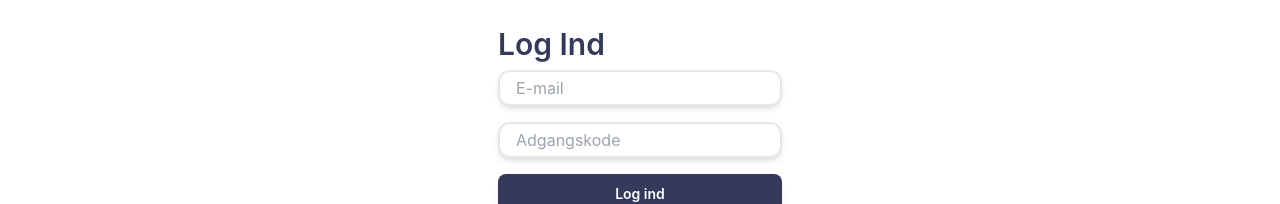
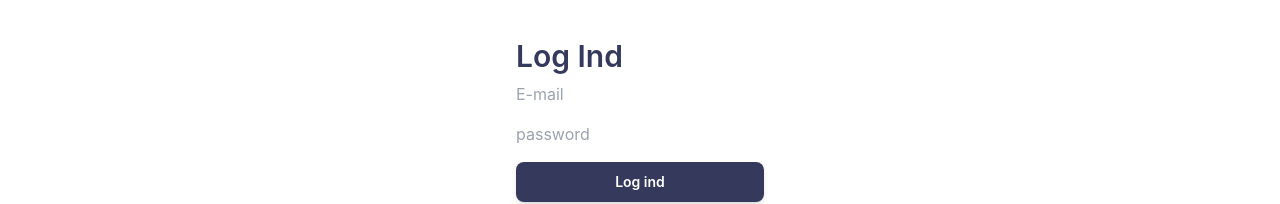
Before and after one commit to cphbusiness-daos/daos-frontend, a React (Vite) app: page /auth/login in a window 1280 px wide. Shown: the part 200-404 px from the top of the page. Built offline with nearby package versions, Linux system fonts and the light colour scheme.

Commit message:
error with unsafe assignment of an "any" value

```diff
--- a/src/components/InputField.tsx
+++ /dev/null
@@ -1,27 +0,0 @@
-import { type FieldValues, type Path,type UseFormRegister } from "react-hook-form";
-
-import { cn } from "~/util/utils";
-
-type InputProps<T extends FieldValues> = {
-  name: Path<T>;
-  placeholder: string;
-  register: UseFormRegister<T>;
-  className?: string;
-} & React.ComponentPropsWithoutRef<"input">;
-
-export function Input<T extends FieldValues>({
-  name,
-  placeholder,
-  register,
-  className,
-  ...rest
-}: InputProps<T>) {
-  return (
-    <input
-      {...register(name)}
-      placeholder={placeholder}
-      className={cn("rounded-xl border-2 px-4 py-1 shadow-md focus:outline-none", className)}
-      {...rest}
-    />
-  );
-}
--- a/src/routes/auth/login.tsx
+++ b/src/routes/auth/login.tsx
@@ -4,7 +4,6 @@ import { useForm } from "react-hook-form";
 import { getSession } from "~/common/get-session";
 import { Button } from "~/components/Button";
 import { Heading } from "~/components/Heading";
-import { Input } from "~/components/InputField";
 
 export const Route = createFileRoute("/auth/login")({
   component: LoginPage,
@@ -16,8 +15,13 @@ export const Route = createFileRoute("/auth/login")({
   },
 });
 
+type LoginFormValues = {
+  email: string;
+  password: string;
+};
+
 function LoginPage() {
-  const { register, handleSubmit } = useForm();
+  const { register, handleSubmit } = useForm<LoginFormValues>();
 
   return (
     <div className="flex h-[calc(100vh-20rem)] items-center justify-center">
@@ -30,8 +34,16 @@ function LoginPage() {
           })}
           className="flex flex-col gap-4"
         >
-          <Input name="email" placeholder="E-mail" register={register} type="email"></Input>
-          <Input name="password" placeholder="Adgangskode" register={register} type="password"></Input>
+          <input
+            type="email"
+            placeholder="E-mail"
+            {...register("email", { required: true })}
+          />
+          <input
+            type="password"
+            placeholder="password"
+            {...register("password", { required: true })}
+          />
           <Button variant="primary" size="md" type="submit">
             Log ind
           </Button>
```
